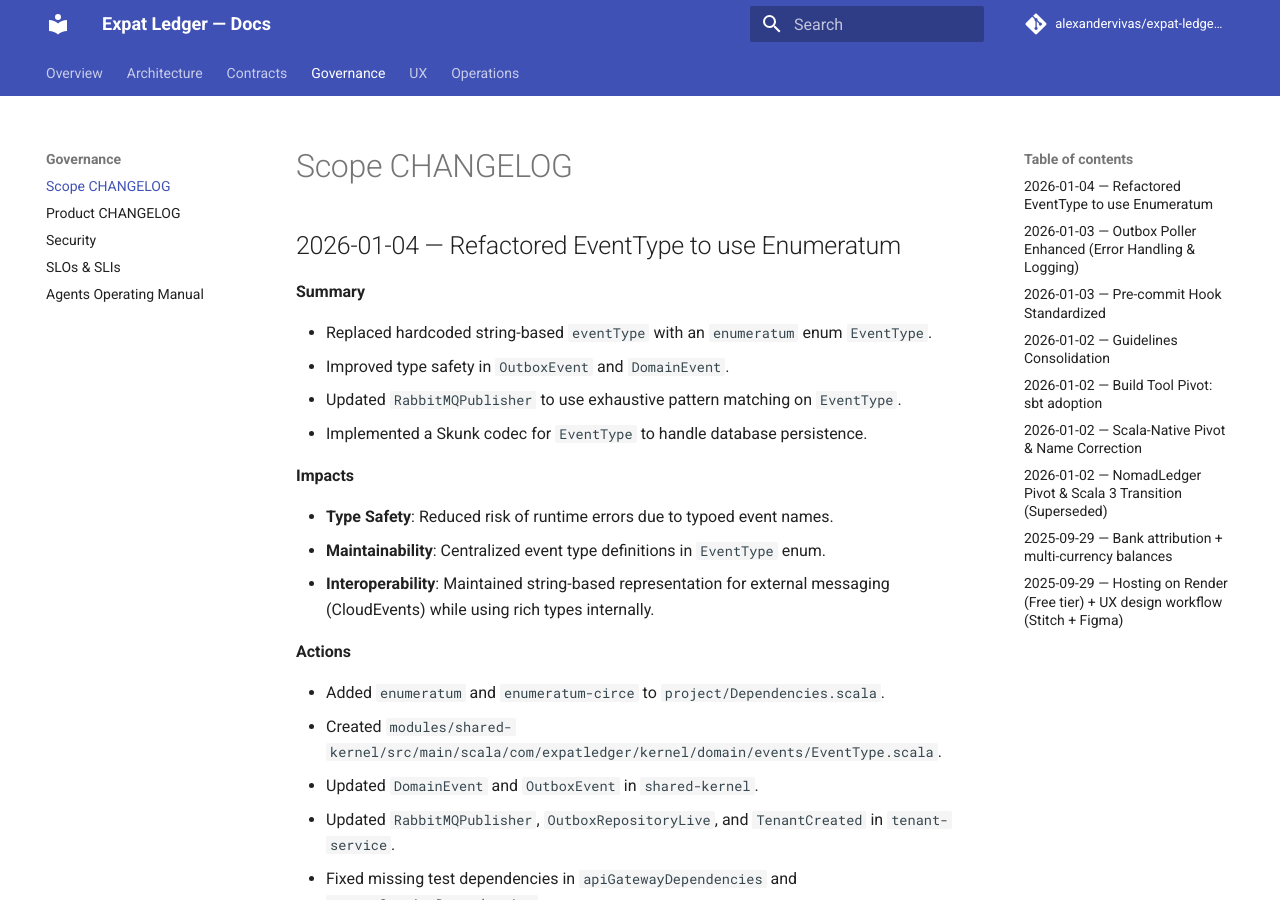
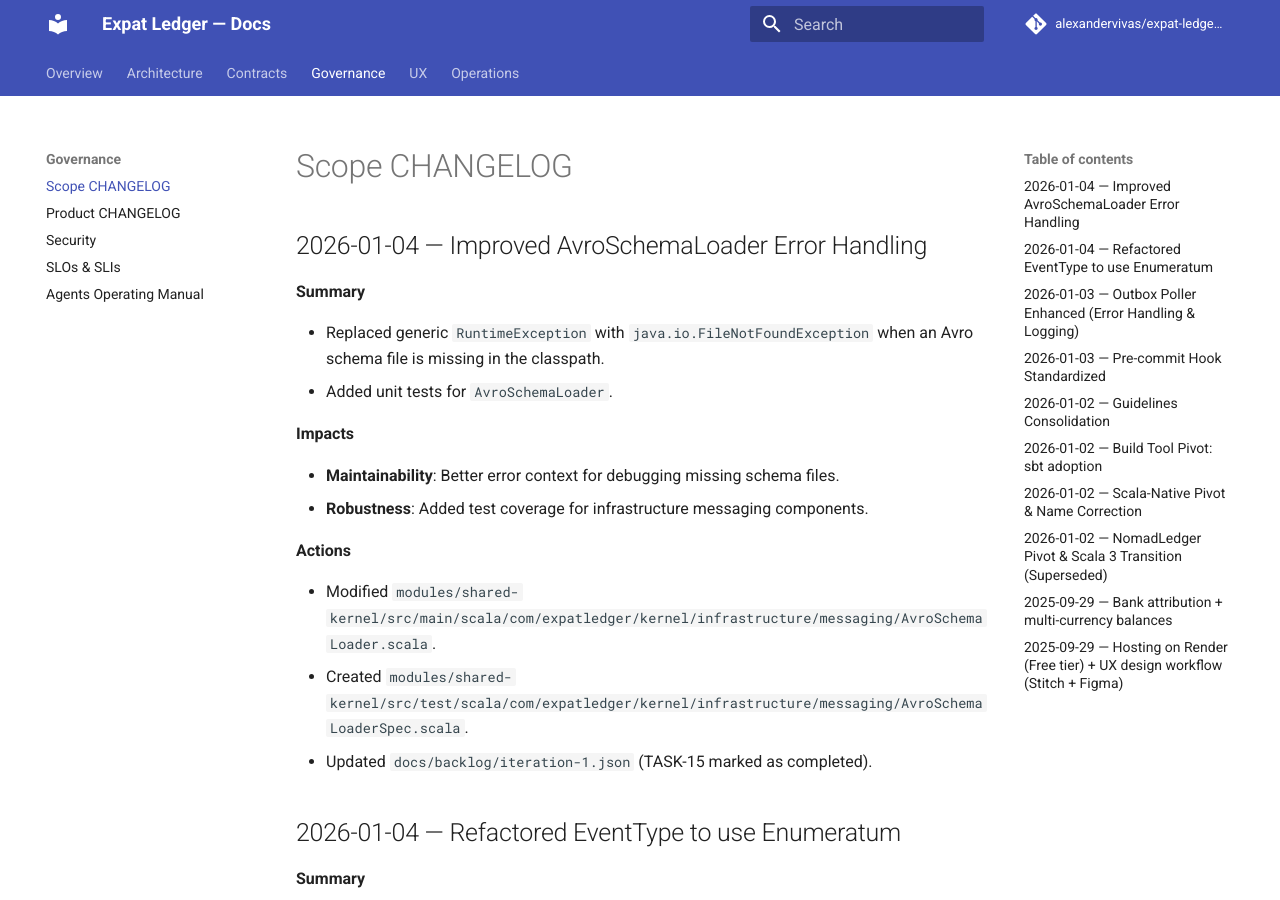
Before and after one commit to alexandervivas/expat-ledger-backend, an MkDocs documentation site: the page built from docs/governance/scope-CHANGELOG.md, in a window 1280 px wide and 900 px high. Built offline with MkDocs 1.6.1 and Material for MkDocs 9.7.7, drawn with Linux system fonts in a browser that asks for light colours; comment, search, counter and statistics services are not loaded.

Commit message:
Improve `AvroSchemaLoader` error handling with precise exceptions and test coverage
- Replace `RuntimeException` with `FileNotFoundException` for better error specificity.
- Add unit tests for schema loading in `AvroSchemaLoaderSpec`.
- Mark TASK-15 as complete in backlog.

```diff
--- a/docs/governance/scope-CHANGELOG.md
+++ b/docs/governance/scope-CHANGELOG.md
@@ -1,4 +1,22 @@
 # Scope CHANGELOG
+
+## 2026-01-04 — Improved AvroSchemaLoader Error Handling
+
+**Summary**
+
+- Replaced generic `RuntimeException` with `java.io.FileNotFoundException` when an Avro schema file is missing in the classpath.
+- Added unit tests for `AvroSchemaLoader`.
+
+**Impacts**
+
+- **Maintainability**: Better error context for debugging missing schema files.
+- **Robustness**: Added test coverage for infrastructure messaging components.
+
+**Actions**
+
+- Modified `modules/shared-kernel/src/main/scala/com/expatledger/kernel/infrastructure/messaging/AvroSchemaLoader.scala`.
+- Created `modules/shared-kernel/src/test/scala/com/expatledger/kernel/infrastructure/messaging/AvroSchemaLoaderSpec.scala`.
+- Updated `docs/backlog/iteration-1.json` (TASK-15 marked as completed).
 
 ## 2026-01-04 — Refactored EventType to use Enumeratum
 
```
Also changed, not shown: BACKLOG.md (+34 -33 lines), docs/backlog/iteration-1.json (+7 -0 lines), 6 other files.
